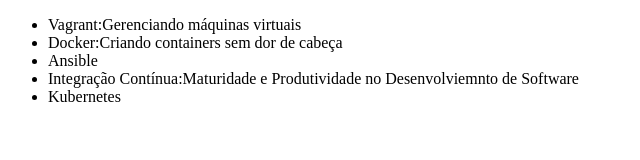
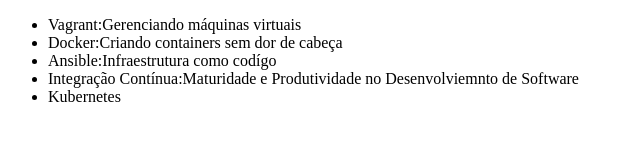
Before and after one commit to Ezequiasjafe/Alura-git-github, a plain HTML site: page index.html in a window 1280 px wide. Shown: the whole page, without its empty margins (0-640 px from the left). Drawn offline with Linux system fonts and the light colour scheme.

Commit message:
Corrigindo o curso de ansible

```diff
--- a/index.html
+++ b/index.html
@@ -9,7 +9,7 @@
     <ul>
         <li>Vagrant:Gerenciando máquinas virtuais</li>
         <li>Docker:Criando containers sem dor de cabeça</li>
-        <li>Ansible</li>
+        <li>Ansible:Infraestrutura como codígo</li>
         <li>Integração Contínua:Maturidade e Produtividade no Desenvolviemnto de Software</li>
         <li>Kubernetes</li>
     </ul>
```
